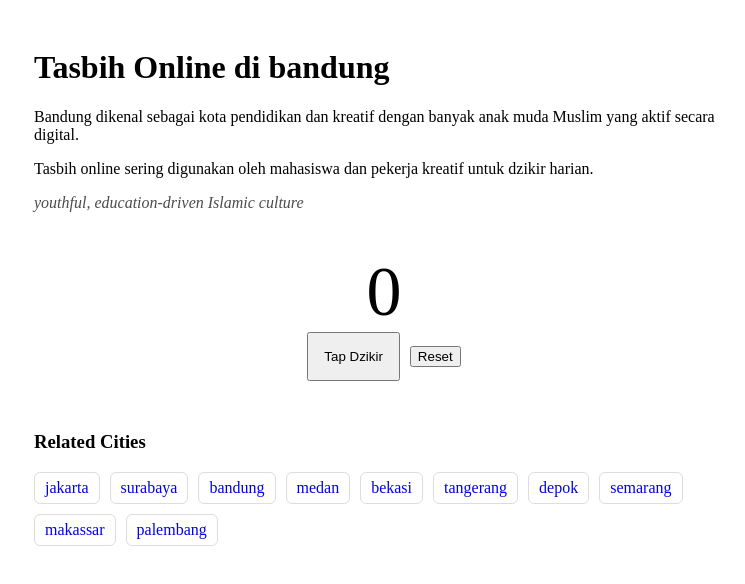
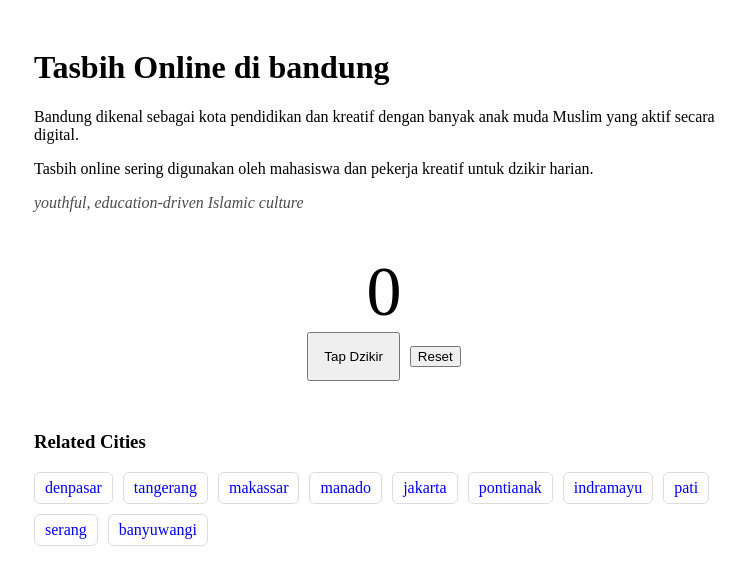
Before and after one commit to guxinshen/tasbih, a Next.js app: page /bandung/tasbih in a window 1280 px wide. Shown: the top 584 px of the page, without its empty margins (256-1001 px from the left). Built offline with nearby package versions, Linux system fonts and the light colour scheme.

Commit message:
Update tasbih.js

```diff
--- a/pages/[city]/tasbih.js
+++ b/pages/[city]/tasbih.js
@@ -1,6 +1,7 @@
 import { useEffect, useState } from "react";
 import { cities } from "../../lib/cities";
 import { getCityContent } from "../../lib/cityContent";
+
 export default function Tasbih({ city }) {
   const content = getCityContent(city);
   const [count, setCount] = useState(0);
@@ -23,12 +24,34 @@ export default function Tasbih({ city }) {
     localStorage.setItem(key, 0);
   };
 
+  // 🧠 智能内链系统（已升级版）
+  function getRelatedCities(currentCity) {
+    const tier1 = cities.tier1;
+    const tier2 = cities.tier2;
+
+    // 同级优先（排除自己）
+    const sameTier = tier1.filter(c => c !== currentCity);
+
+    // 打乱后取前6个
+    const shuffledSame = sameTier.sort(() => Math.random() - 0.5).slice(0, 6);
+
+    // 随机补充长尾
+    const randomTier2 = [...tier2]
+      .filter(c => c !== currentCity)
+      .sort(() => Math.random() - 0.5)
+      .slice(0, 4);
+
+    return [...shuffledSame, ...randomTier2];
+  }
+
+  const relatedCities = getRelatedCities(city);
+
   return (
     <div style={{ maxWidth: 700, margin: "0 auto", padding: 20 }}>
 
       <h1>Tasbih Online di {city}</h1>
 
-    {/* 🧠 content */}
+      {/* 🧠 SEO内容区块 */}
       <section style={{ marginTop: 20, marginBottom: 30 }}>
         <p>{content.desc}</p>
         <p>{content.habit}</p>
@@ -37,7 +60,7 @@ return (
         </p>
       </section>
 
-    {/* 🧮 tool */}
+      {/* 🧮 工具区 */}
       <div style={{ textAlign: "center", marginTop: 40 }}>
         <div style={{ fontSize: 70 }}>{count}</div>
 
@@ -49,11 +72,13 @@ return (
           Reset
         </button>
       </div>
+
+      {/* 🔗 智能内链（SEO核心升级） */}
       <section style={{ marginTop: 50 }}>
         <h3>Related Cities</h3>
 
         <div style={{ display: "flex", flexWrap: "wrap", gap: 10 }}>
-    {cities.tier1.slice(0, 10).map((c) => (
+          {relatedCities.map((c) => (
             <a
               key={c}
               href={`/${c}/tasbih`}
@@ -69,12 +94,13 @@ return (
           ))}
         </div>
       </section>
+
     </div>
   );
 }
 
 /**
- * ⭐ 关键：生成500个城市页面
+ * ⭐ 生成500个城市页面
  */
 export async function getStaticPaths() {
   const allCities = [
@@ -92,7 +118,7 @@ export async function getStaticPaths() {
 }
 
 /**
- * ⭐ 关键：把 city 传入页面
+ * ⭐ 传入 city 参数
  */
 export async function getStaticProps(context) {
   return {
```
Lines whose indentation alone changed are shown as unchanged.
